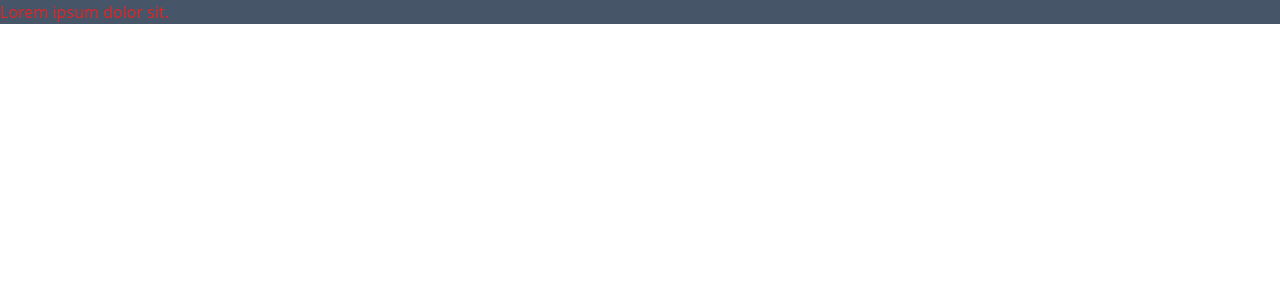
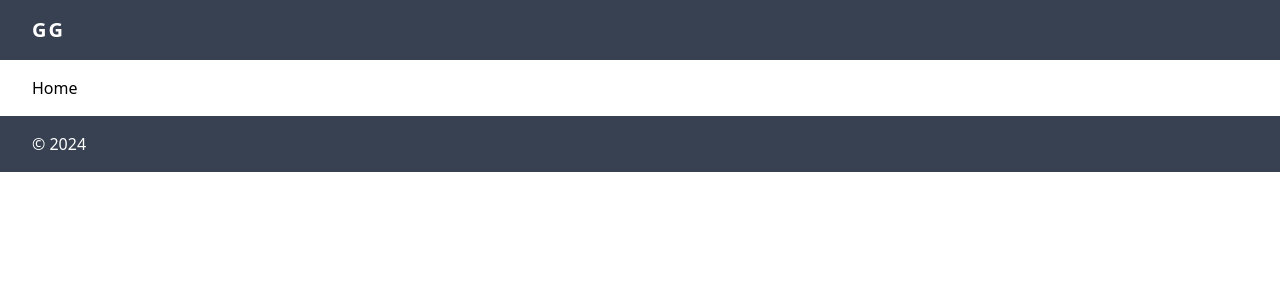
Before and after one commit to mlukasz7/GitGotchi, a Nuxt app in the folder fe/: page / in a window 1280 px wide. Shown: the top 300 px of the page. Built offline with nearby package versions, Linux system fonts and the light colour scheme.

Commit message:
feat: added base layout structure

```diff
--- a/fe/app.vue
+++ /dev/null
@@ -1,5 +0,0 @@
-<script lang="ts"></script>
-
-<template>
-  <div class="bg-slate-600 text-red-600">Lorem ipsum dolor sit.</div>
-</template>
--- /dev/null
+++ b/fe/components/PageFooter.vue
@@ -0,0 +1,7 @@
+<template>
+  <footer class="bg-gray-700">
+    <div class="container mx-auto px-8 py-4">
+      <div class="text-white">&copy; {{ new Date().getFullYear() }}</div>
+    </div>
+  </footer>
+</template>
--- /dev/null
+++ b/fe/components/PageHeader.vue
@@ -0,0 +1,7 @@
+<template>
+  <header class="bg-gray-700">
+    <div class="container mx-auto px-8 py-4">
+      <NuxtLink to="/" class="text-white text-xl font-bold tracking-widest">GG</NuxtLink>
+    </div>
+  </header>
+</template>
--- /dev/null
+++ b/fe/layouts/default.vue
@@ -0,0 +1,9 @@
+<template>
+  <div>
+    <PageHeader />
+    <main class="container mx-auto px-8 py-4">
+      <slot />
+    </main>
+    <PageFooter />
+  </div>
+</template>
--- /dev/null
+++ b/fe/pages/about.vue
@@ -0,0 +1,3 @@
+<template>
+  <h1>About GG</h1>
+</template>
--- /dev/null
+++ b/fe/pages/index.vue
@@ -0,0 +1,3 @@
+<template>
+  <h1>Home</h1>
+</template>
```
Also changed, not shown: fe/.eslintrc.cjs.
